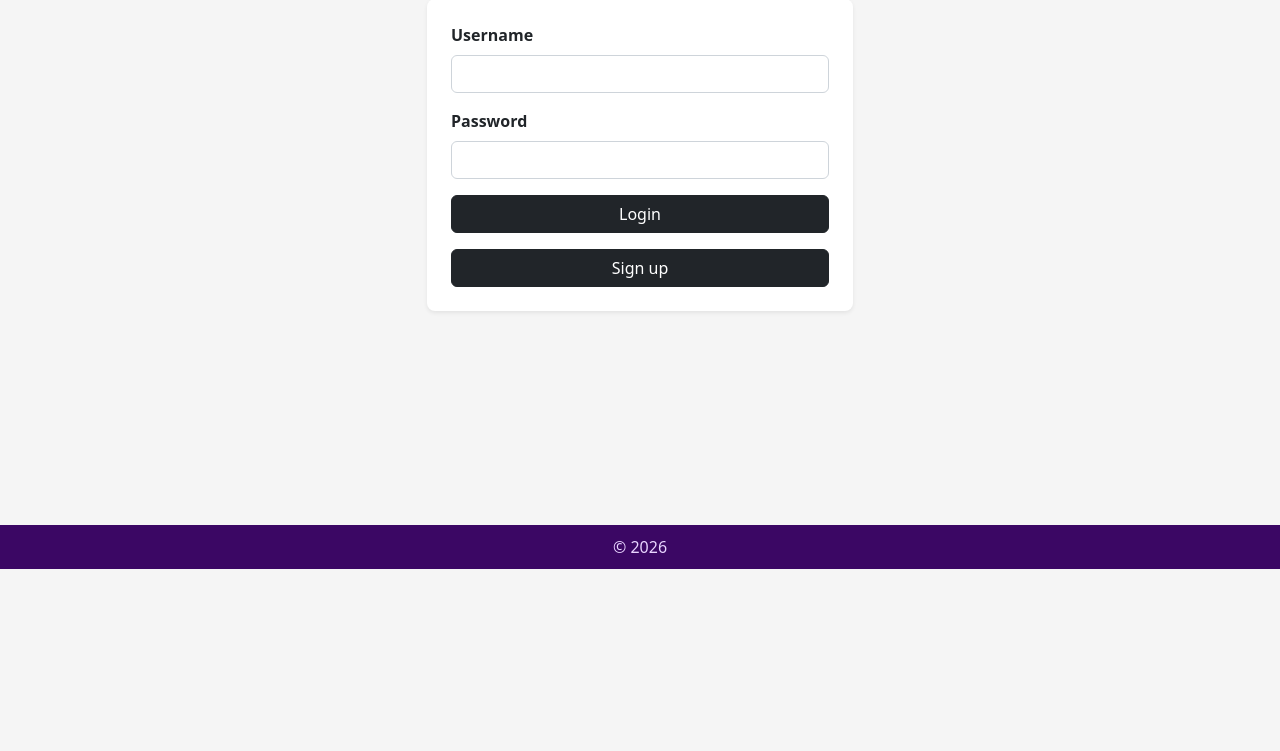
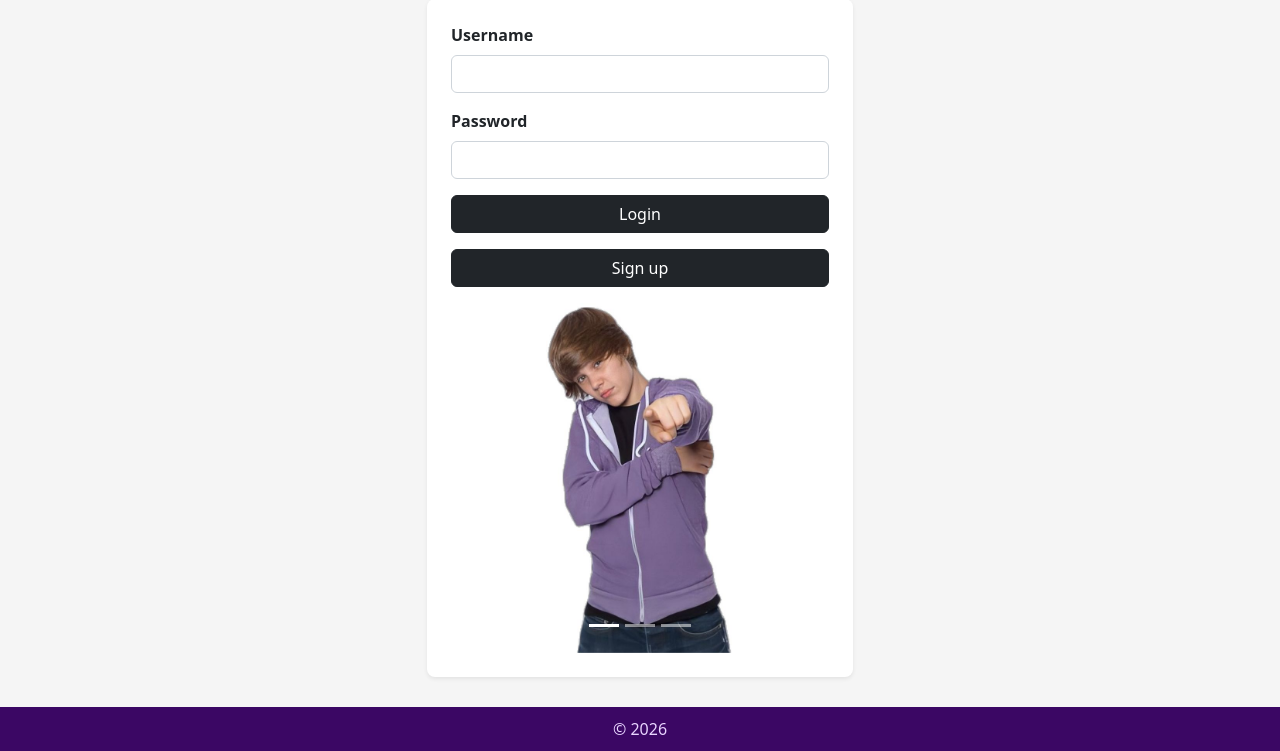
Before and after one commit to calistacprs/FINALPROJECT, a Django app: page / in a window 1280 px wide. Shown: the part 231-982 px from the top of the page. Before the commit the page ends 800 px from the top, so only its background shows below. Run offline with Django 4.2, Linux system fonts and the light colour scheme.

Commit message:
added jb carousel

```diff
--- a/FinalProject/payroll_app/templates/payroll_app/base.html
+++ b/FinalProject/payroll_app/templates/payroll_app/base.html
@@ -8,6 +8,7 @@
     <title>{% block title %}Shemu Payroll{% endblock %}</title>
 
     <link href="https://cdn.jsdelivr.net/npm/bootstrap@5.2.3/dist/css/bootstrap.min.css" rel="stylesheet">
+    <script src="https://cdn.jsdelivr.net/npm/bootstrap@5.2.3/dist/js/bootstrap.bundle.min.js"></script>
 
     <style>
         body {
--- a/FinalProject/payroll_app/templates/payroll_app/employees.html
+++ b/FinalProject/payroll_app/templates/payroll_app/employees.html
@@ -46,8 +46,6 @@
                     Logout
                 </a>
             </div>
-
-
         </div>
     </div>
 
--- a/FinalProject/payroll_app/templates/payroll_app/login.html
+++ b/FinalProject/payroll_app/templates/payroll_app/login.html
@@ -1,5 +1,11 @@
 {% extends "payroll_app/base.html" %}
 {% block content %}
+<style>
+    .carousel-img {
+        width: 50%;
+        height: 350px;
+    }
+</style>
 
 <div class="container mt-5">
 
@@ -36,12 +42,41 @@
                             <button type="submit" class="btn btn-dark">Login</button>
                         </div>
 
-                        <div class="d-grid">
+                        <div class="d-grid mb-3">
                             <a href="{% url 'signup' %}" class="btn btn-dark">Sign up</a>
                         </div>
 
                     </form>
 
+                    {% load static %}
+                    <!-- JB pictures baby -->
+                            <div id="JBslides" class="carousel slide" data-bs-ride="carousel" data-bs-interval="3000">
+
+                                <div class="carousel-indicators">
+                                    <button type="button" data-bs-target="#JBslides" data-bs-slide-to="0" class="active"></button>
+                                    <button type="button" data-bs-target="#JBslides" data-bs-slide-to="1"></button>
+                                    <button type="button" data-bs-target="#JBslides" data-bs-slide-to="2"></button>
+                                </div>
+
+                                <div class="carousel-inner">
+
+                                    <div class="carousel-item active">
+                                        <img src="{% static 'JB1.jpg' %}" class="d-block carousel-img mx-auto" alt="...">
+                                    </div>
+
+                                    <div class="carousel-item">
+                                        <img src="{% static 'JB2.jpg' %}" class="d-block carousel-img mx-auto" alt="...">
+                                    </div>
+
+                                    <div class="carousel-item">
+                                        <img src="{% static 'JB3.jpg' %}" class="d-block carousel-img mx-auto" alt="...">
+                                    </div>
+
+                                </div>
+
+                            </div>
+                        </div>
+                    </div>
                 </div>
             </div>
 
--- a/FinalProject/payroll_app/views.py
+++ b/FinalProject/payroll_app/views.py
@@ -1,5 +1,5 @@
 from django.shortcuts import get_object_or_404, redirect, render
-from .models import Employee, Payslip
+from .models import Employee, Payslip, Account
 from django.db import transaction
 from django.db.models import F
 from django.contrib import messages
```
Also changed, not shown: FinalProject/payroll_app/templates/payroll_app/signup.html (+31 -1 lines), FinalProject/payroll_app/static/JB1.jpg (added), FinalProject/payroll_app/static/JB2.jpg (added), FinalProject/payroll_app/static/JB3.jpg (added).
